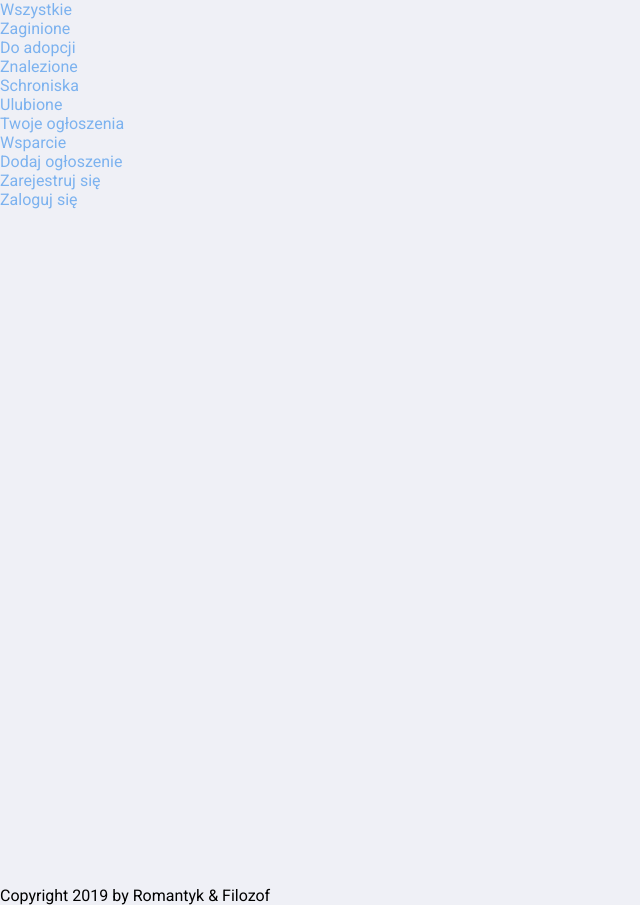
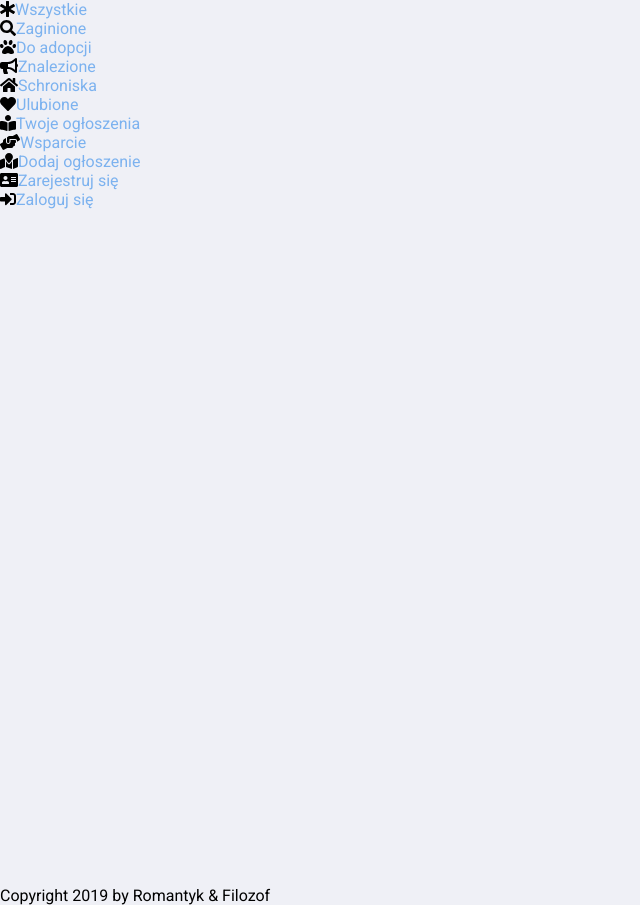
Before and after one commit to bobobob22/shelter-react-node, a React app in the folder frontend/: page / in a window 1280 px wide. Shown: the whole page, without its empty margins (0-640 px from the left). Built offline with nearby package versions, Linux system fonts and the light colour scheme; no server answers.

Commit message:
- add icons to nav (by props)

```diff
--- a/frontend/src/App.js
+++ b/frontend/src/App.js
@@ -2,6 +2,22 @@ import React, {Component} from 'react';
 import {BrowserRouter} from 'react-router-dom';
 import styles from './App.scss';
 import Layout from './containers/Layout/Layout';
+import {library} from '@fortawesome/fontawesome-svg-core'
+import {
+    faStarOfLife,
+    faSearch,
+    faPaw,
+    faBullhorn,
+    faHome,
+    faHeart,
+    faBookReader,
+    faHandsHelping,
+    faMapMarked,
+    faAddressCard,
+    faSignInAlt
+} from '@fortawesome/free-solid-svg-icons'
+
+library.add(faStarOfLife, faSearch, faPaw, faBullhorn, faHome, faHeart, faBookReader, faHandsHelping, faMapMarked, faAddressCard, faSignInAlt);
 
 class App extends Component {
     render() {
--- a/frontend/src/containers/Navigation/Navigation.js
+++ b/frontend/src/containers/Navigation/Navigation.js
@@ -6,24 +6,22 @@ import NavigationItem from './NavigationItem/NavigationItem'
 class Navigation extends Component {
     render() {
         return (
-            <nav>
-                <div className={styles.navigation}>
-                    <div className={styles.navigation__left}>
-                        <NavigationItem link="/" name="Wszystkie"/>
-                        <NavigationItem link="/lost" name="Zaginione"/>
-                        <NavigationItem link="/" name="Do adopcji"/>
-                        <NavigationItem link="/" name="Znalezione"/>
-                        <NavigationItem link="/" name="Schroniska"/>
+            <nav className={styles.nav}>
+                    <div className={styles.nav__left}>
+                        <NavigationItem link="/" name="Wszystkie" icon="star-of-life" className={[styles.nav__icon__allItems]}/>
+                        <NavigationItem link="/lost" name="Zaginione" icon="search" className={[styles.nav__icon__search]}/>
+                        <NavigationItem link="/" name="Do adopcji" icon="paw"/>
+                        <NavigationItem link="/" name="Znalezione" icon="bullhorn"/>
+                        <NavigationItem link="/" name="Schroniska" icon="home"/>
                     </div>
-                    <div className={styles.navigation__right}>
-                        <NavigationItem link="/" name="Ulubione"/>
-                        <NavigationItem link="/" name="Twoje ogłoszenia"/>
-                        <NavigationItem link="/" name="Wsparcie"/>
-                        <NavigationItem link="/addnotice" name="Dodaj ogłoszenie"/>
-                        <NavigationItem link="/" name="Zarejestruj się"/>
-                        <NavigationItem link="/" name="Zaloguj się"/>
+                    <div className={styles.nav__right}>
+                        <NavigationItem link="/" name="Ulubione" icon="heart"/>
+                        <NavigationItem link="/" name="Twoje ogłoszenia" icon="book-reader"/>
+                        <NavigationItem link="/" name="Wsparcie" icon="hands-helping"/>
+                        <NavigationItem link="/addnotice" name="Dodaj ogłoszenie" icon="map-marked"/>
+                        <NavigationItem link="/" name="Zarejestruj się" icon="address-card"/>
+                        <NavigationItem link="/" name="Zaloguj się" icon="sign-in-alt"/>
                     </div>
-                </div>
             </nav>
         );
     }
--- a/frontend/src/containers/Navigation/Navigation.scss
+++ b/frontend/src/containers/Navigation/Navigation.scss
@@ -1,6 +1,6 @@
 @import '../../styles/variables';
 
-.navigation {
+.nav {
   padding: 10px;
   background: $mainColor;
   display: grid;
@@ -8,4 +8,12 @@
   &__right {
     justify-self: end;
   }
+  &__icon {
+    &__allItems {
+      color: #FFF;
+    }
+    &__search {
+      color: #FFF;
+    }
+  }
 }
--- a/frontend/src/containers/Navigation/NavigationItem/NavigationItem.js
+++ b/frontend/src/containers/Navigation/NavigationItem/NavigationItem.js
@@ -1,10 +1,13 @@
 import React from 'react';
 import {NavLink} from "react-router-dom";
 import styles from './NavigationItem.scss'
+import {FontAwesomeIcon} from "@fortawesome/react-fontawesome";
+import classNames from 'classnames';
 
 const navigationItem = (props) => (
-    <ul className={styles.navigation}>
+    <ul className={styles.navigation__elementsContainer}>
         <li className={styles.navigation__item}>
+            <FontAwesomeIcon icon={props.icon} className={classNames(styles.nav__icon, [props.className])}/>
             <NavLink to={props.link} className={styles.navigation__link}>{props.name}</NavLink>
         </li>
     </ul>
--- a/frontend/src/containers/Navigation/NavigationItem/NavigationItem.scss
+++ b/frontend/src/containers/Navigation/NavigationItem/NavigationItem.scss
@@ -1,12 +1,22 @@
 @import '../../../styles/variables';
 
-.navigation {
+.navigation__elementsContainer {
   display: inline-block;
-  &__item {
-    list-style-type: none;
-  }
-  &__link {
-    margin: 20px;
-    color: $normalWhite;
-  }
 }
+
+.navigation__item {
+  list-style-type: none;
+}
+
+.nav__icon {
+  display: block;
+  margin: 0 auto 10px auto;
+  font-size: 20px;
+  color: #ccc;
+}
+
+.navigation__link {
+  margin: 20px;
+  color: $normalWhite;
+  font-weight: 300;
+}
```
